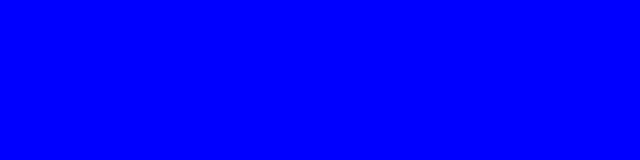
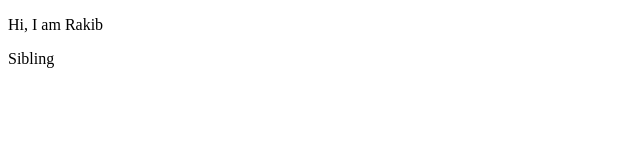
Before and after one commit to mrakib007/vanilla-js-practice, a plain HTML site: page jsBrowser/window-bom-dom/children/index.html in a window 1280 px wide. Shown: the whole page, without its empty margins (0-640 px from the left). Drawn offline with Linux system fonts and the light colour scheme.

Commit message:
converting dom into array

```diff
--- a/jsBrowser/window-bom-dom/index.html
+++ b/jsBrowser/window-bom-dom/children/index.html
@@ -7,7 +7,10 @@
     <title>Document</title>
 </head>
 <body>
-
+    <div>
+        <p>Hi, I am Rakib</p>
+        <span>Sibling</span>
+    </div>
     <script src="script.js"></script>
 </body>
 </html>
--- /dev/null
+++ b/jsBrowser/window-bom-dom/children/script.js
@@ -0,0 +1,5 @@
+console.log('working');
+console.log(document.body.firstChild);
+console.log(document.body.lastChild);
+let arr = Array.from(document.body.childNodes);
+console.log(arr);
--- a/jsBrowser/window-bom-dom/script.js
+++ /dev/null
@@ -1,2 +0,0 @@
-console.log('working');
-document.body.style.background = "blue";
```
